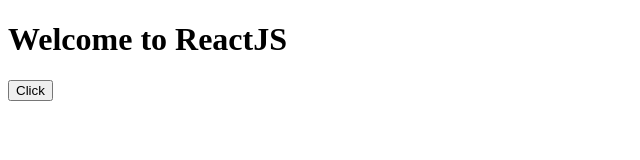
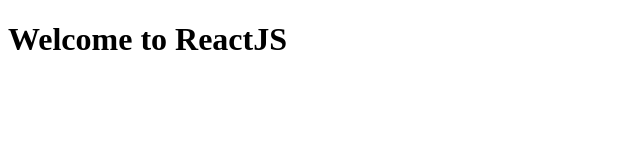
Before and after one commit to Govindaraj773/Project-11, a plain HTML site: page index.html in a window 1280 px wide. Shown: the whole page, without its empty margins (0-640 px from the left). Drawn offline with Linux system fonts and the light colour scheme.

Commit message:
commented line

```diff
--- a/index.html
+++ b/index.html
@@ -8,6 +8,6 @@
 </head>
 <body>
     <h1>Welcome to ReactJS</h1>
-    <button>Click</button>
+    <!-- <button>Click</button> -->
 </body>
 </html>
```
